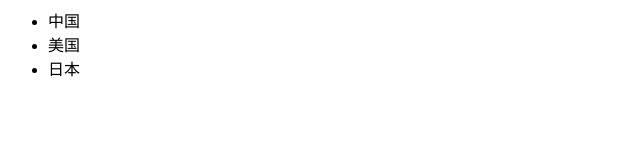
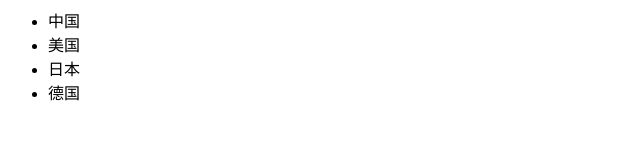
Before and after one commit to AroundHu/dbhot, a plain HTML site: page index.html in a window 1280 px wide. Shown: the full height of the page, 0-640 px from the left. Drawn offline with Linux system fonts and the light colour scheme.

```diff
--- a/index.html
+++ b/index.html
@@ -14,6 +14,7 @@
     <li>中国</li>
     <li>美国</li>
     <li>日本</li>
+    <li>德国</li>
   </ul>
 </body>
 </html>
```
